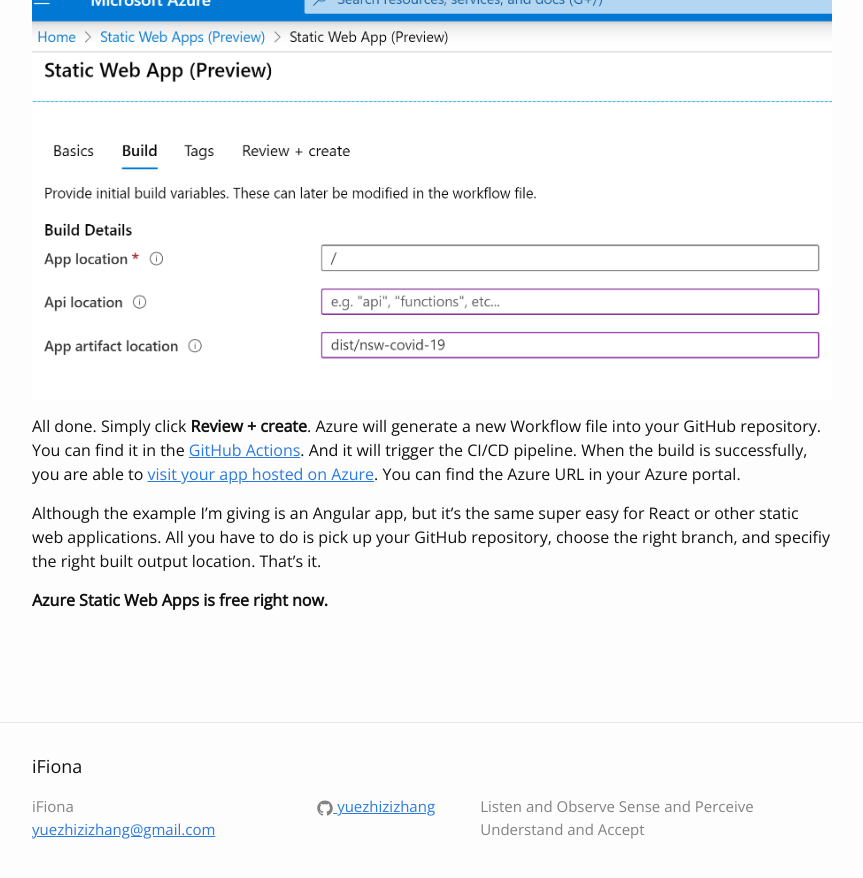
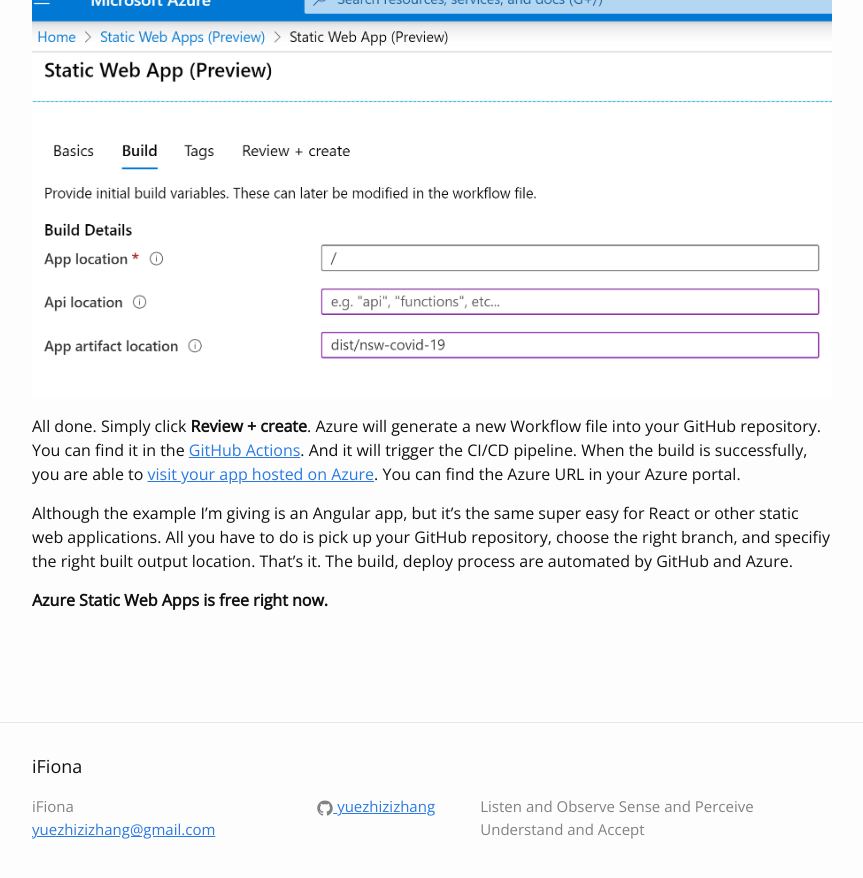
Before and after one commit to yuezhizizhang/yuezhizizhang.github.io, a Jekyll site: the page built from _posts/2020-05-20-how-to-host-angular-app-on-Azure.markdown, in a window 1280 px wide and 900 px high, scrolled down 1347 px. Shown: the top 878 px of the window, without its empty margins (208-1071 px from the left). Built offline with Jekyll 4.4.1, drawn with Linux system fonts in a browser that asks for light colours; some web fonts are replaced.

Commit message:
2020-05-20

```diff
--- a/_posts/2020-05-20-how-to-host-angular-app-on-Azure.markdown
+++ b/_posts/2020-05-20-how-to-host-angular-app-on-Azure.markdown
@@ -21,6 +21,6 @@
 All done. Simply click **Review + create**. Azure will generate a new Workflow file into your GitHub repository. You can find it in the [GitHub Actions](https://github.com/yuezhizizhang/nsw-covid-19/actions){:target="_blank"}. And it will trigger the CI/CD pipeline. When the build is successfully, you are able to [visit your app hosted on Azure](
 https://lemon-desert-0bd974800.azurestaticapps.net){:target="blank"}. You can find the Azure URL in your Azure portal.
 
-Although the example I'm giving is an Angular app, but it's the same super easy for React or other static web applications. All you have to do is pick up your GitHub repository, choose the right branch, and specifiy the right built output location. That's it.
+Although the example I'm giving is an Angular app, but it's the same super easy for React or other static web applications. All you have to do is pick up your GitHub repository, choose the right branch, and specifiy the right built output location. That's it. The build, deploy process are automated by GitHub and Azure.
 
 **Azure Static Web Apps is free right now.**
```
